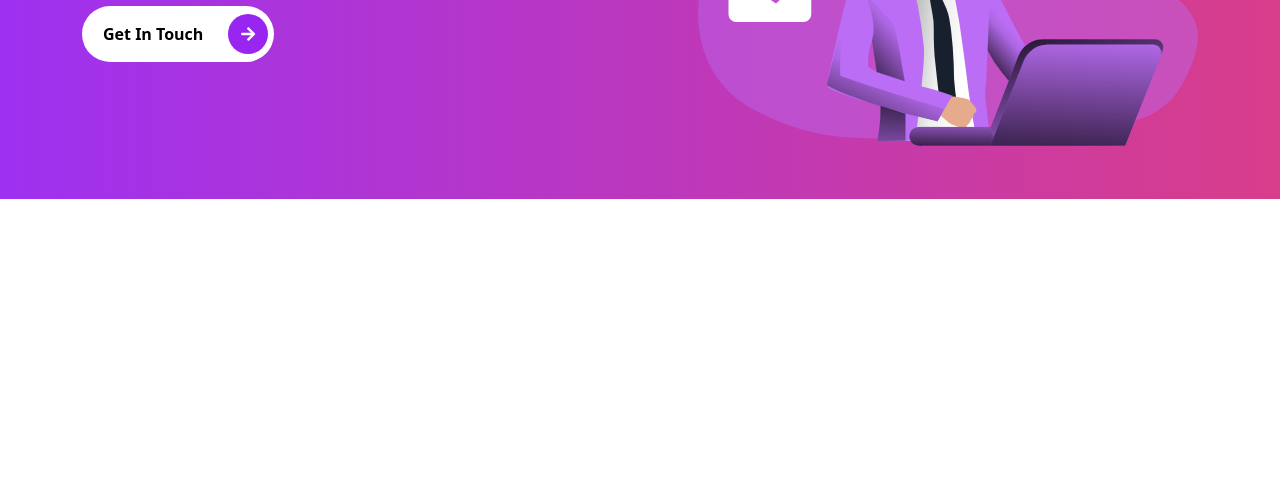
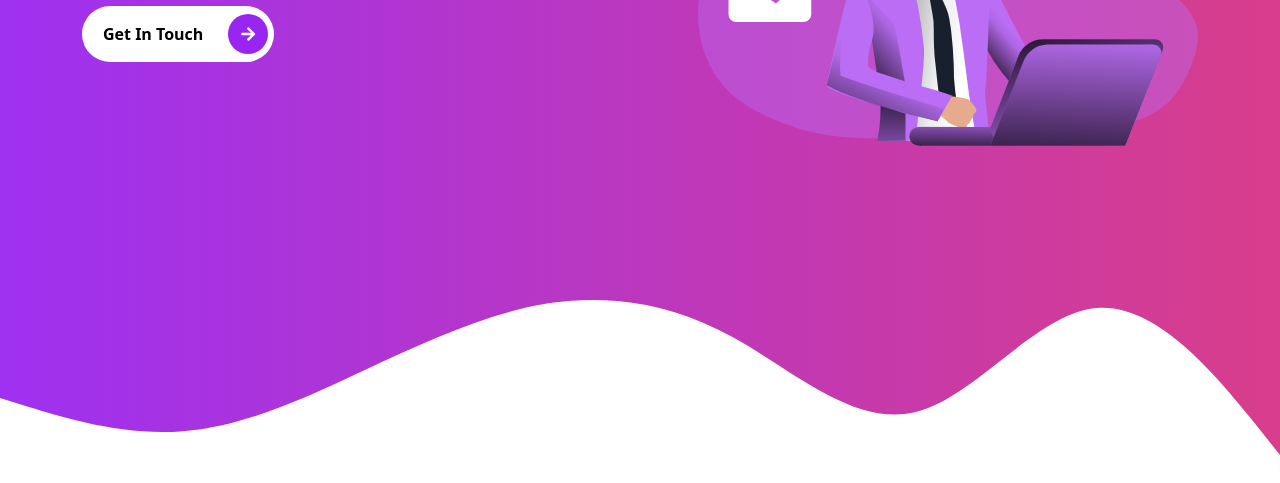
Before and after one commit to dyarawilliams/cleverara, a website: page index.html in a window 1280 px wide. Shown: the part 461-944 px from the top of the page. Before the commit the page ends 800 px from the top, so only its background shows below. Drawn offline with Linux system fonts and the light colour scheme.

Commit message:
added wave for bottom border of intro section

```diff
--- a/index.html
+++ b/index.html
@@ -80,6 +80,7 @@
         </div>
       </div>
     </div>
+    <svg xmlns="http://www.w3.org/2000/svg" viewBox="0 0 1440 320"><path fill="#ffffff" fill-opacity="1" d="M0,224L34.3,234.7C68.6,245,137,267,206,261.3C274.3,256,343,224,411,192C480,160,549,128,617,117.3C685.7,107,754,117,823,154.7C891.4,192,960,256,1029,240C1097.1,224,1166,128,1234,122.7C1302.9,117,1371,203,1406,245.3L1440,288L1440,320L1405.7,320C1371.4,320,1303,320,1234,320C1165.7,320,1097,320,1029,320C960,320,891,320,823,320C754.3,320,686,320,617,320C548.6,320,480,320,411,320C342.9,320,274,320,206,320C137.1,320,69,320,34,320L0,320Z"></path></svg>
   </section>
   <script src="assets/js/bootstrap.bundle.js"></script>
 </body>
```
